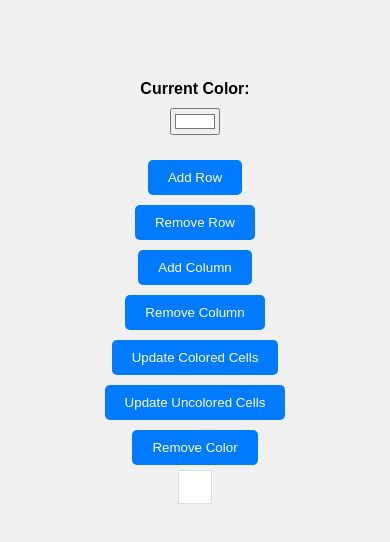
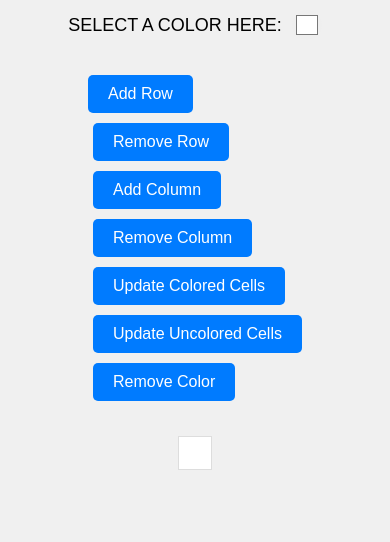
Before and after one commit to aurnabdas/React-Gridmaker, a React (Create React App) app in the folder vy6j3f/src/: page / in a window 390 px wide. Shown: the top 542 px of the page. Built offline with nearby package versions, Linux system fonts and the light colour scheme.

Commit message:
changed the buttons and styling

```diff
--- a/vy6j3f/src/App.js
+++ b/vy6j3f/src/App.js
@@ -1,6 +1,5 @@
 import './styles.css';
 import React, { useState } from 'react';
-
 
 function Grid() {
   const [selectedColor, setSelectedColor] = useState('#ffffff');
@@ -10,18 +9,12 @@ function Grid() {
     setSelectedColor(color);
   };
 
-  // you use a copy of the grid, so it doesnt affect the rendering
-  // when using setGrid you want to return a 2d array: [[],[]]. that is why everything is within the []
-  //...grid will return the array inside: ['white], you are combining this with another array of of cells which are all set to white background. this array is a copy of the first row in the table
-  // the reason why you use the first row is because you wil; always have at least the first row, and you need it to mimic the amount of columns you will neeed to add to the grid
   const addRow = () => {
     const updatedGrid = [...grid];
 
     setGrid([...grid, Array(updatedGrid[0].length).fill('#ffffff')]);
-
   };
 
-  //removing involves slicing out the the last array from the grid of arrays
   const removeRow = () => {
     const updatedGrid = [...grid];
     if (grid.length > 1) {
@@ -29,8 +22,6 @@ function Grid() {
     }
   };
 
-  // by using the .map function, its similar to making a for loop you can access each row value and add the the color value, the index of this value repersents the column
-  // example [[blue]] --(add a column)--> [[blue,white]]
   const addColumn = () => {
     const updatedGrid = [...grid];
     setGrid(
@@ -39,8 +30,7 @@ function Grid() {
       })
     );
   };
-  // you access the the column by using .map on the copy of the current grid, just like how we did in addColumn
-  // you slice the last value within each row array
+
   const removeColumn = () => {
     const updatedGrid = [...grid];
     if (grid[0].length > 1) {
@@ -54,23 +44,21 @@ function Grid() {
 
   const updateColoredCells = () => {
     const updatedGrid = [...grid];
-   for(let i = 0; i < updatedGrid.length; i++){
-    for(let j = 0; j < updatedGrid[i].length; j++ ){
-      if(updatedGrid[i][j] === '#ffffff'){
-        updatedGrid[i][j] = '#ffffff';
-      }else{
+    for (let i = 0; i < updatedGrid.length; i++) {
+      for (let j = 0; j < updatedGrid[i].length; j++) {
+        if (updatedGrid[i][j] !== '#ffffff') {
           updatedGrid[i][j] = selectedColor;
         }
       }
     }
     setGrid(updatedGrid);
-  }
+  };
 
-  const removeColor = () =>{
+  const removeColor = () => {
     const updatedGrid = [...grid];
-    for(let i = 0; i < updatedGrid.length; i++){
-     for(let j = 0; j < updatedGrid[i].length; j++ ){
-       if(updatedGrid[i][j] != '#ffffff'){
+    for (let i = 0; i < updatedGrid.length; i++) {
+      for (let j = 0; j < updatedGrid[i].length; j++) {
+        if (updatedGrid[i][j] !== '#ffffff') {
           updatedGrid[i][j] = '#ffffff';
         }
       }
@@ -81,27 +69,28 @@ function Grid() {
 
   const updateUncoloredCells = () => {
     const updatedGrid = [...grid];
-    for(let i = 0; i < updatedGrid.length; i++){
-     for(let j = 0; j < updatedGrid[i].length; j++ ){
-       if(updatedGrid[i][j] === '#ffffff'){
-        updatedGrid[i][j] = selectedColor
+    for (let i = 0; i < updatedGrid.length; i++) {
+      for (let j = 0; j < updatedGrid[i].length; j++) {
+        if (updatedGrid[i][j] === '#ffffff') {
+          updatedGrid[i][j] = selectedColor;
         }
       }
     }
     setGrid(updatedGrid);
-   }
-
+  };
 
   return (
-    <div>
-      <div>
-        Current Color:
+    <div className="container">
+      <div className="color-selector-container">
+        <span className="color-selector-label">SELECT A COLOR HERE:</span>
         <input
           type="color"
+          className="color-selector-input"
           value={selectedColor}
           onChange={(e) => handleColorChange(e.target.value)}
         />
       </div>
+      <div className="button-container">
         <button onClick={addRow}>Add Row</button>
         <button onClick={removeRow}>Remove Row</button>
         <button onClick={addColumn}>Add Column</button>
@@ -109,7 +98,7 @@ function Grid() {
         <button onClick={updateColoredCells}>Update Colored Cells</button>
         <button onClick={updateUncoloredCells}>Update Uncolored Cells</button>
         <button onClick={removeColor}>Remove Color</button>
-
+      </div>
       <table>
         <tbody>
           {grid.map((row, rowIndex) => (
@@ -133,9 +122,6 @@ function Grid() {
   );
 }
 
-
-
-
 function Cell({ color, onClick }) {
   return (
     <td
--- a/vy6j3f/src/styles.css
+++ b/vy6j3f/src/styles.css
@@ -11,15 +11,15 @@ body {
 }
 
 /* Grid Container Styles */
-div {
+.container {
   display: flex;
   flex-direction: column;
   align-items: center;
-  margin-top: 20px;
+  margin: 20px;
 }
 
 /* Color Selector Styles */
-input[type="color"] {
+.color-selector {
   margin: 10px;
 }
 
@@ -40,7 +40,7 @@ button {
   border: none;
   cursor: pointer;
   border-radius: 5px;
-  flex-direction: row;
+  font-size: 16px;
 }
 
 button:hover {
@@ -50,6 +50,7 @@ button:hover {
 /* Grid Table Styles */
 table {
   border-collapse: collapse;
+  margin-top: 20px;
 }
 
 table td {
@@ -64,14 +65,60 @@ table td {
 }
 
 /* Styling for Current Color */
-div {
+.current-color {
   display: flex;
   align-items: center;
   margin-bottom: 10px;
   font-weight: bold;
+  font-size: 16px;
 }
 
 /* Styling for Selected Color */
-input[type="color"] {
+.selected-color {
   margin-left: 10px;
 }
+
+/* Additional Styling for Table Controls */
+.table-controls {
+  display: flex;
+  justify-content: center;
+  margin: 10px;
+}
+
+/* Improved Spacing for Buttons */
+button + button {
+  margin-left: 10px;
+}
+
+/* Styling for Current Color Selector */
+.color-selector-container {
+  display: flex;
+  align-items: center;
+  margin-bottom: 20px;
+}
+
+.color-selector-label {
+  font-size: 18px;
+  margin-right: 10px;
+}
+
+.color-selector-input {
+  width: 30px;
+  height: 30px;
+  border: none;
+  border-radius: 50%;
+  cursor: pointer;
+}
+
+
+
+/* Media Query for Responsiveness */
+@media (max-width: 768px) {
+  .container {
+    margin: 10px;
+  }
+  .button-container {
+    flex-direction: column;
+    align-items: flex-start;
+  }
+}
```
Also changed, not shown: 1 other file (tests, documents, lock files or other folders). Lines whose indentation alone changed are shown as unchanged.
